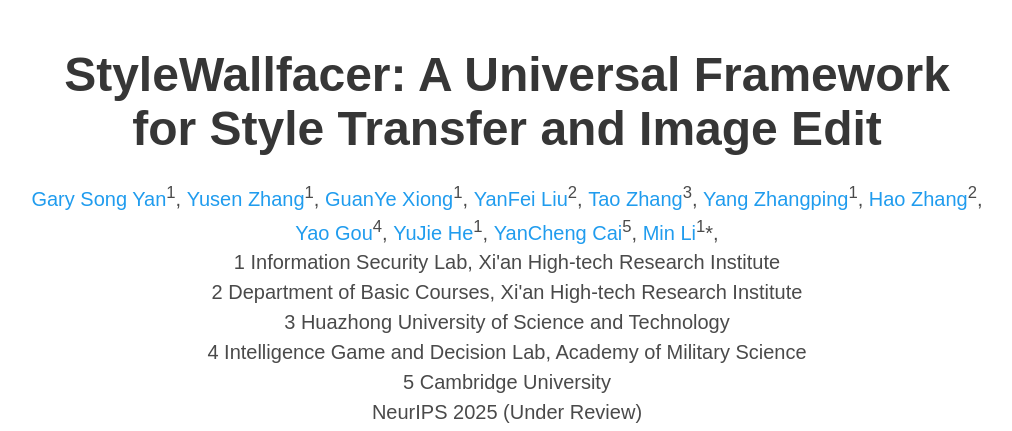
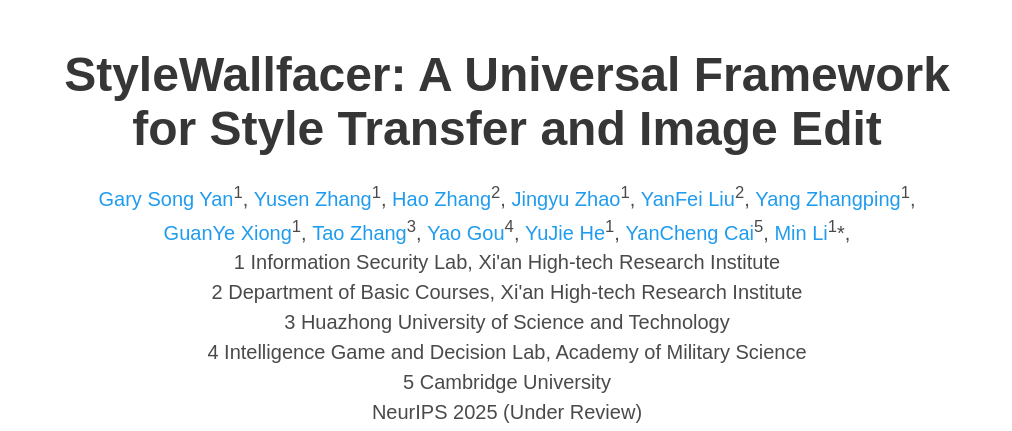
Before and after one commit to SongYan888/StyleWallfacer.github.io, a plain HTML site: page index.html in a window 1280 px wide. Shown: the top 431 px of the page, without its empty margins (133-1145 px from the left). Drawn offline with nearby package versions, Linux system fonts and the light colour scheme; some icons are missing; a web font is replaced by a local one.

Commit message:
Update index.html

```diff
--- a/index.html
+++ b/index.html
@@ -60,16 +60,18 @@
                 <span class="author-block">
                   <a href="SECOND AUTHOR PERSONAL LINK" target="_blank">Yusen Zhang</a><sup>1</sup>,</span>
                   <span class="author-block">
+                    <a href="THIRD AUTHOR PERSONAL LINK" target="_blank">Hao Zhang</a><sup>2</sup>,</span>
+                            <span class="author-block">
+                              <a href="THIRD AUTHOR PERSONAL LINK" target="_blank">Jingyu Zhao</a><sup>1</sup>,</span>
+                            <span class="author-block">
+                               <a href="THIRD AUTHOR PERSONAL LINK" target="_blank">YanFei Liu</a><sup>2</sup>,</span>
+                      <span class="author-block">
+                          <a href="THIRD AUTHOR PERSONAL LINK" target="_blank">Yang Zhangping</a><sup>1</sup>,</span>
+                          <span class="author-block">
                     <a href="THIRD AUTHOR PERSONAL LINK" target="_blank">GuanYe Xiong</a><sup>1</sup>,</span>
                     <span class="author-block">
-                    <a href="THIRD AUTHOR PERSONAL LINK" target="_blank">YanFei Liu</a><sup>2</sup>,</span>
-                      <span class="author-block">
                     <a href="THIRD AUTHOR PERSONAL LINK" target="_blank">Tao Zhang</a><sup>3</sup>,</span>
                         <span class="author-block">
-                    <a href="THIRD AUTHOR PERSONAL LINK" target="_blank">Yang Zhangping</a><sup>1</sup>,</span>
-                          <span class="author-block">
-                    <a href="THIRD AUTHOR PERSONAL LINK" target="_blank">Hao Zhang</a><sup>2</sup>,</span>
-                            <span class="author-block">
                     <a href="THIRD AUTHOR PERSONAL LINK" target="_blank">Yao Gou</a><sup>4</sup>,</span>
                               <span class="author-block">
                     <a href="THIRD AUTHOR PERSONAL LINK" target="_blank">YuJie He</a><sup>1</sup>,</span>
```
